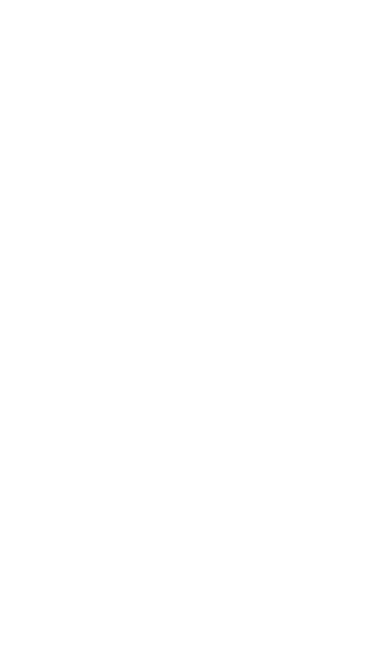
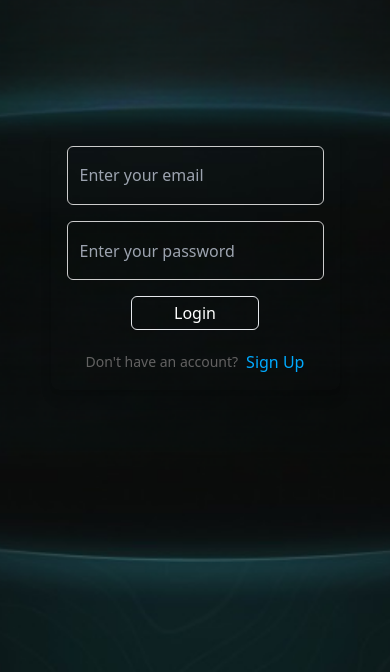
Before and after one commit to 01akhil/edetch, a React (Vite) app in the folder frontend/: page /login in a window 390 px wide. Before the commit this address had no page. Shown: the part 162-834 px from the top of the page. Built offline with nearby package versions, Linux system fonts and the light colour scheme.

Commit message:
added responsive design to login and sign up  page

```diff
--- a/frontend/src/App.jsx
+++ b/frontend/src/App.jsx
@@ -5,6 +5,8 @@ import Explore from './pages/Explore';
 import Test from './pages/Test';
 import './App.css';
 import Product from './pages/Product';
+import Login from './pages/Login';
+import SignUp from './pages/SignUp';
 
 function App() {
   return (
@@ -14,6 +16,8 @@ function App() {
             <Route path="/" element={<LandingPage />} />
             <Route path="/pschometric-test" element={<Test />} />
             <Route path="/explore" element={<Explore />} />
+            <Route path="/login" element={<Login/>} />
+            <Route path="/signup" element={<SignUp/>} />
             <Route path="/product" element={<Product />} />
           </Routes>
 
--- a/frontend/src/pages/LandingPage.jsx
+++ b/frontend/src/pages/LandingPage.jsx
@@ -1,109 +1,3 @@
-// import React, { useState, useEffect } from "react";
-// import { useNavigate } from "react-router-dom";
-// import fore_cleanup from "../assets/fore_cleanup.png";
-// import { Search } from "lucide-react";
-// import ContactUs from "../components/ContactUs";
-// import Marquee from "../components/Marquee";
-
-// const LandingPage = () => {
-//   const navigate = useNavigate();
-//   const [searchQuery, setSearchQuery] = useState("");
-//   const [typedText, setTypedText] = useState("");
-//   const headingText = "CConfusion to Clarity";
-
-//   const handleTakeTest = () => {
-//     navigate("/pschometric-test");
-//   };
-
-//   const handleExplore = () => {
-//     navigate("/explore");
-//   };
-
-//   const handleSearch = (e) => {
-//     e.preventDefault();
-
-//     console.log("Searching for:", searchQuery);
-//   };
-
-//   useEffect(() => {
-//     let index = 0;
-//     const intervalId = setInterval(() => {
-//       if (index < headingText.length) {
-//         setTypedText((prev) => prev + headingText.charAt(index));
-//         index += 1;
-//       } else {
-//         clearInterval(intervalId);
-//       }
-//     }, 50);
-//     return () => clearInterval(intervalId);
-//   }, []);
-
-//   return (
-//     <div
-//       className="w-full min-h-screen bg-cover bg-center bg-no-repeat overflow-x-hidden"
-//       style={{ backgroundImage: `url(${fore_cleanup})` }}
-//     >
-//       {/* Navigation or Initial Button (positioned top-right) */}
-//       <div className="absolute top-8 right-8 z-10 flex">
-//         <button
-//           onClick={handleExplore} // Trigger the navigation on click
-//           className="text-[#fbfbfae7] font-semibold text-lg underline hover:text-[#00aaff] transition-all duration-300"
-//         >
-//           Explore
-//         </button>
-//       </div>
-
-//       <div className="w-full h-[100vh] flex flex-col items-center justify-center text-[#fbfbfae7] space-y-6 px-6">
-//         {/* The text with typing effect applied to the heading */}
-//         <h1 className="text-5xl font-bold text-center max-w-xl">{typedText}</h1>
-
-//         {/* Paragraph with static text */}
-//         <p className="text-xl text-center max-w-2xl">
-//           A place to suggest the best personalized roadmaps, careers, and
-//           resources to students.
-//         </p>
-
-//         <form onSubmit={handleSearch} className="w-[80%] md:w-[40%] relative">
-//           <input
-//             type="text"
-//             value={searchQuery}
-//             onChange={(e) => setSearchQuery(e.target.value)}
-//             placeholder="Search for careers, tests, or resources..."
-//             className="w-full py-2 pl-4 pr-10 border-b-2 border-white bg-transparent text-white placeholder-[#fbfbfae7] focus:outline-none focus:border-[#00aaff] transition-all duration-300"
-//           />
-
-//           <button
-//             type="submit"
-//             className="absolute right-0 top-0 py-2 px-4 text-[#00aaff] hover:text-[#00aaff]"
-//           >
-//             <Search />
-//           </button>
-//         </form>
-
-//         <button
-//           onClick={handleTakeTest}
-//           className="text-white w-[10vw] py-1 border-2 border-[#dcdcdc] bg-gradient-to-r from-[#080908] via-[#313131] to-[#080908] glowing-border rounded-lg text-md font-semibold hover:scale-105 transition-transform duration-300 h-[6vh]"
-//         >
-//           Take Test
-//         </button>
-//       </div>
-
-//       <Marquee />
-//       <ContactUs />
-//     </div>
-//   );
-// };
-
-// export default LandingPage;
-
-
-
-
-
-
-
-
-
 
 import React, { useState, useEffect } from "react";
 import { useNavigate } from "react-router-dom";
@@ -124,6 +18,9 @@ const LandingPage = () => {
 
   const handleExplore = () => {
     navigate("/explore");
+  };
+  const handleLogin = () => {
+    navigate("/login");
   };
 
   const handleSearch = (e) => {
@@ -150,6 +47,16 @@ const LandingPage = () => {
       style={{ backgroundImage: `url(${fore_cleanup})` }}
     >
       {/* Navigation or Initial Button (positioned top-right) */}
+
+      <div className="absolute top-4 left-4 z-10 flex">
+        <button
+          onClick={handleLogin}
+          className="text-white font-semibold text-sm sm:text-lg  hover:text-[#00aaff] transition-all duration-300"
+        >
+          Log In
+        </button>
+      </div>
+
       <div className="absolute top-4 right-4 z-10 flex">
         <button
           onClick={handleExplore}
--- /dev/null
+++ b/frontend/src/pages/Login.jsx
@@ -0,0 +1,79 @@
+import React, { useState } from 'react';
+import fore_cleanup from "../assets/fore_cleanup.png";
+import { useNavigate } from 'react-router-dom';
+const Login = () => {
+
+    const navigate = useNavigate();
+
+  const [email, setEmail] = useState('');
+  const [password, setPassword] = useState('');
+
+  const handleSignUpRedirect = () => {
+    navigate('/signup'); // Redirect to /signup page
+  };
+
+  const handleLogin = (e) => {
+    e.preventDefault();
+    console.log('Login attempt with:', email, password);
+  };
+
+  return (
+    <div
+      className="w-[100vw] text-white min-h-screen bg-cover bg-center bg-no-repeat flex items-center justify-center"
+      style={{ backgroundImage: `url(${fore_cleanup})` }}
+    >
+      <div className="bg-transparent border-gray-50 p-4 rounded-lg shadow-lg lg:w-[50vw] md:w-[50vw] xl:w-[30vw] xl:h-[45vh]">
+        <h1 className="text-xl font-bold text-center text-gray-100"></h1>
+
+
+        <form onSubmit={handleLogin} className="space-y-4">
+          <div>
+            <input
+              type="email"
+              id="email"
+              value={email}
+              onChange={(e) => setEmail(e.target.value)}
+              className="w-full h-[7vh] p-3 border border-[#ccc] rounded-md focus:outline-none focus:ring-2 focus:ring-[#00aaff] duration-300 bg-transparent hover:shadow-[0_0_5px_#9b59b6,0_0_10px_#9b59b6,0_0_15px_#9b59b6] transition-all"
+              placeholder="Enter your email"
+              required
+            />
+          </div>
+
+          <div>
+
+            <input
+              type="password"
+              id="password"
+              value={password}
+              onChange={(e) => setPassword(e.target.value)}
+              className="w-full h-[7vh] p-3 border border-[#ccc] rounded-md focus:outline-none focus:ring-2 focus:ring-[#00aaff] transition-all duration-300 bg-transparent hover:shadow-[0_0_5px_#9b59b6,0_0_10px_#9b59b6,0_0_15px_#9b59b6]"
+              placeholder="Enter your password"
+              required
+            />
+          </div>
+
+          <div className='flex items-center'>
+            <button
+              type="submit"
+              className="w-[50%] mx-auto border hover:shadow-[0_0_10px_#9b59b6,0_0_20px_#9b59b6,0_0_30px_#9b59b6]  text-white py-1 rounded-md  transition-all duration-300"
+            >
+              Login
+            </button>
+
+
+          </div>
+        </form>
+
+
+        <div className="text-center flex items-center justify-center gap-2 mt-5">
+          <p className="text-sm text-[#636262]">Don't have an account?</p>
+           <span onClick={handleSignUpRedirect}  className="text-[#00aaff] hover:underline">Sign Up</span>
+        </div>
+
+
+      </div>
+    </div>
+  );
+}
+
+export default Login;
--- /dev/null
+++ b/frontend/src/pages/SignUp.jsx
@@ -0,0 +1,77 @@
+import React, { useState } from 'react';
+import fore_cleanup from "../assets/fore_cleanup.png";
+import { useNavigate } from 'react-router-dom';
+const SignUp = () => {
+
+    const navigate = useNavigate();
+
+  const [email, setEmail] = useState('');
+  const [password, setPassword] = useState('');
+
+  const handleLogInRedirect = () => {
+    navigate('/login'); // Redirect to /signup page
+  };
+
+  const handleSignUp = (e) => {
+    e.preventDefault();
+    console.log('Sign up attempt with:', email, password);
+  };
+
+  return (
+    <div
+      className="w-[100vw] text-white min-h-screen bg-cover bg-center bg-no-repeat flex items-center justify-center "
+      style={{ backgroundImage: `url(${fore_cleanup})` }}
+    >
+      <div className="bg-transparent border-gray-50 p-4 rounded-lg shadow-lg lg:w-[50vw] md:w-[50vw] xl:w-[30vw] xl:h-[45vh] h-[45vh]">
+        <h1 className="text-xl font-bold text-center text-gray-100"></h1>
+
+
+        <form onSubmit={handleSignUp} className="space-y-4">
+          <div>
+            <input
+              type="email"
+              id="email"
+              value={email}
+              onChange={(e) => setEmail(e.target.value)}
+              className="w-full h-[7vh] p-3 border border-[#ccc] rounded-md focus:outline-none focus:ring-2 focus:ring-[#00aaff] duration-300 bg-transparent hover:shadow-[0_0_5px_#9b59b6,0_0_10px_#9b59b6,0_0_15px_#9b59b6] transition-all"
+              placeholder="Enter your email"
+              required
+            />
+          </div>
+
+          <div>
+
+            <input
+              type="password"
+              id="password"
+              value={password}
+              onChange={(e) => setPassword(e.target.value)}
+              className="w-full h-[7vh] p-3 border border-[#ccc] rounded-md focus:outline-none focus:ring-2 focus:ring-[#00aaff] transition-all duration-300 bg-transparent hover:shadow-[0_0_5px_#9b59b6,0_0_10px_#9b59b6,0_0_15px_#9b59b6]"
+              placeholder="Enter your password"
+              required
+            />
+          </div>
+
+          <div className='flex items-center'>
+            <button
+              type="submit"
+              className="w-[50%] mx-auto border hover:shadow-[0_0_10px_#9b59b6,0_0_20px_#9b59b6,0_0_30px_#9b59b6]  text-white py-1 rounded-md  transition-all duration-300"
+            >
+              Sign Up
+            </button>
+
+
+          </div>
+        </form>
+
+
+        <div className="text-center flex items-center justify-center gap-2 mt-5">
+          <p className="text-sm text-[#636262]">Already have an account?</p>
+             <span onClick={handleLogInRedirect}  className="text-[#00aaff] hover:underline">Login</span>
+        </div>
+      </div>
+    </div>
+  );
+}
+
+export default SignUp;
```
